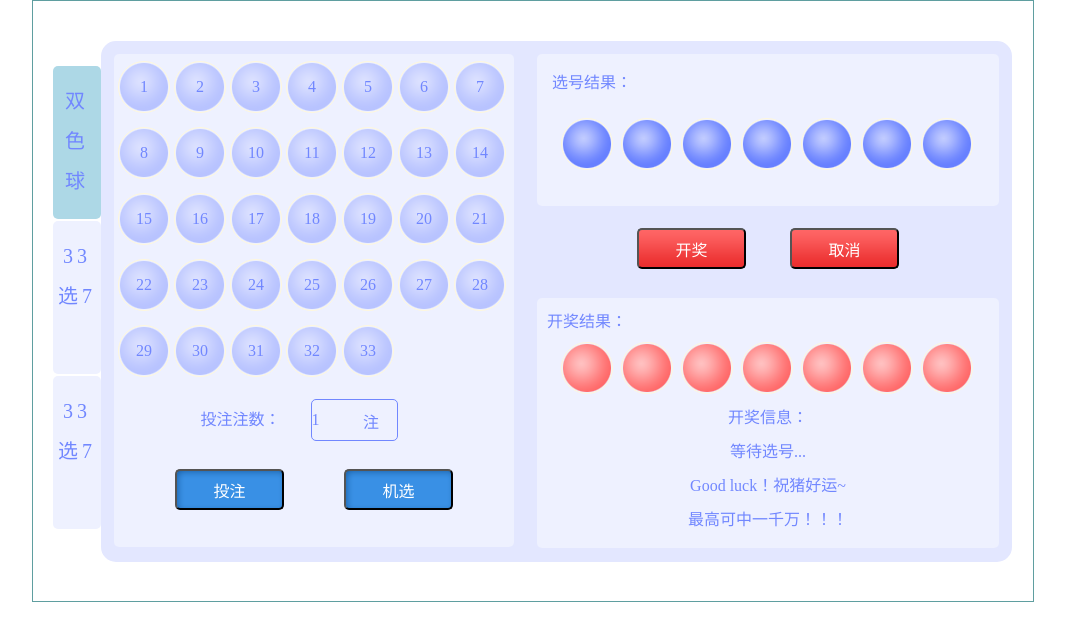
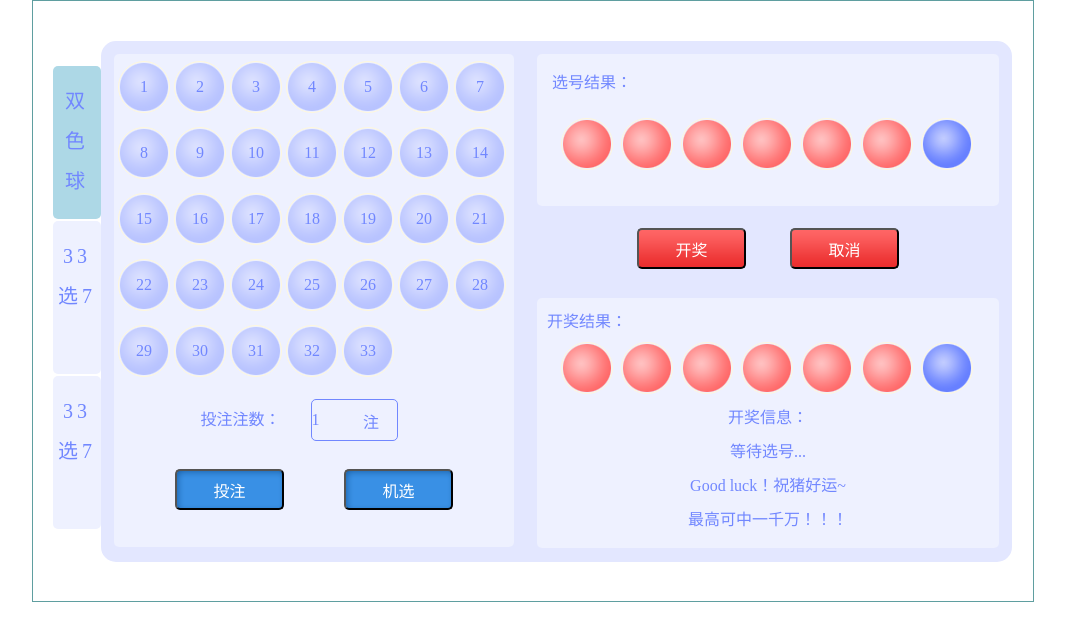
Before and after one commit to zccl/lottery, a plain HTML site: page index.html in a window 1280 px wide. Shown: the whole page, without its empty margins (107-1172 px from the left). Drawn offline with Linux system fonts and the light colour scheme.

Commit message:
Update main.css

```diff
--- a/css/main.css
+++ b/css/main.css
@@ -31,7 +31,6 @@
 #left_side div.active {
   background: lightblue;
 }
-
 
 #left_side div p {
   text-align: center;
@@ -188,12 +187,20 @@
   height: 50px;
   float: left;
   background: url(../img/ball.png);
-				background-position: 100px 0;
+  background-position: -100px 0;
   border: 1px solid cornsilk;
   border-radius: 50%;
   margin: 10px 4px;
   text-align: center;
   line-height: 50px;
+}
+
+.blue-ball {
+  background-position: -50px 0 !important;
+}
+
+.selected .blue-ball {
+  cursor: pointer;
 }
 
 .con_right .r_result ul {
@@ -202,7 +209,6 @@
 }
 
 .con_right .r_result ul li {
-				background-position: 50px 0;
   margin: 0 4px;
 }
 
```
Lines whose indentation alone changed are shown as unchanged.
